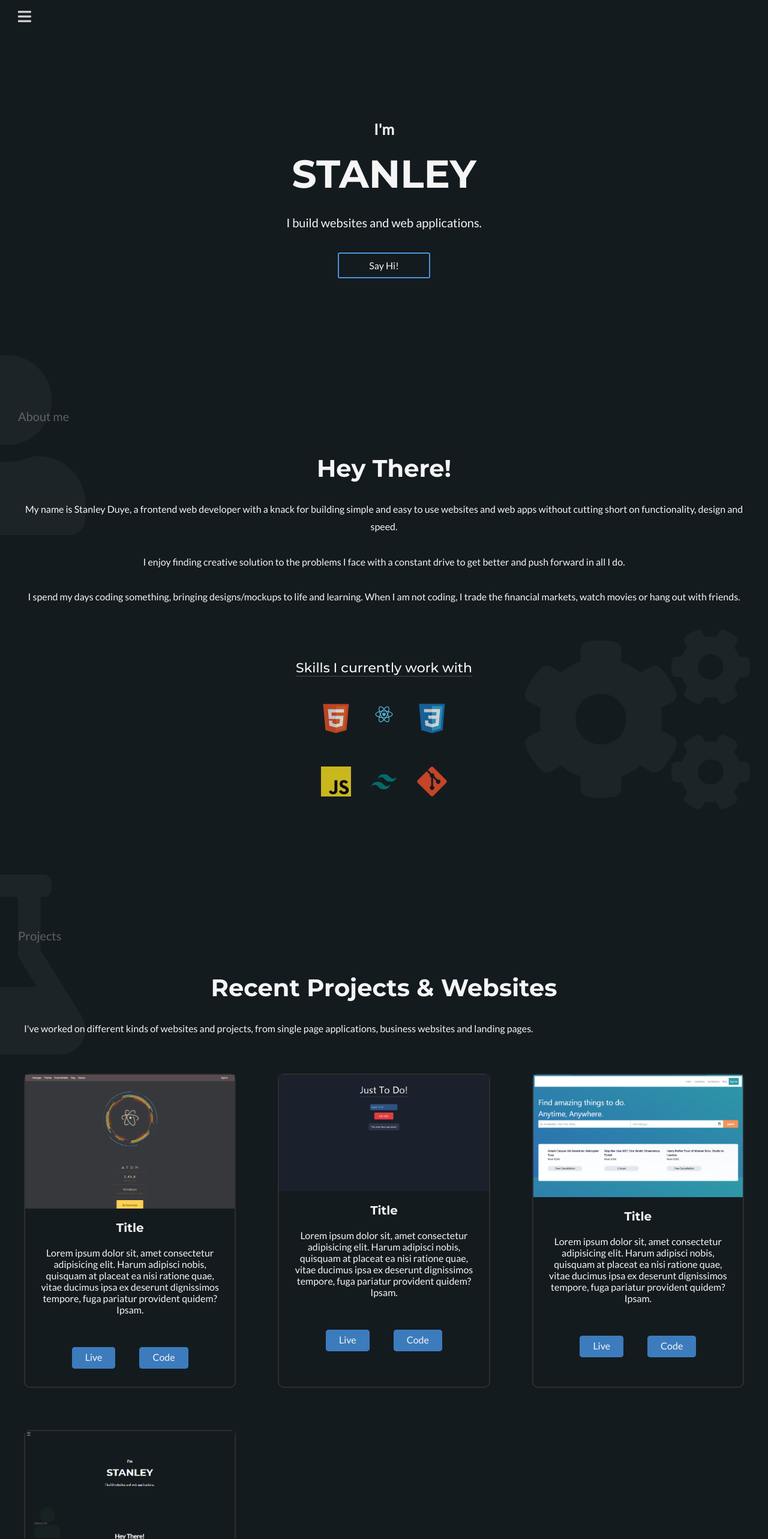
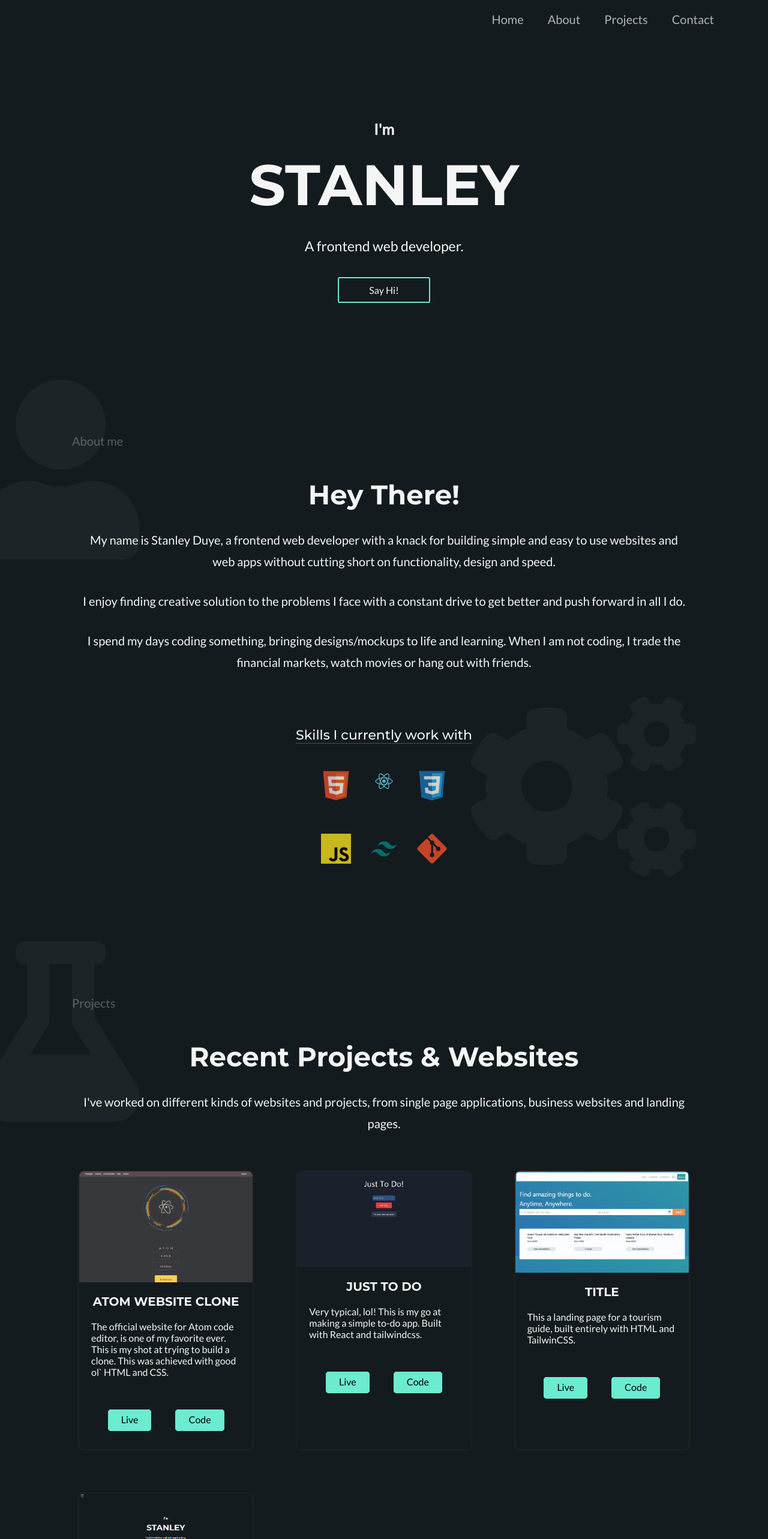
Before and after one commit to priyed/portfolio, a React (Create React App) app: page / in a window 1280 px wide. Shown: the top 2566 px of the page at 60% size. Built offline with nearby package versions, Linux system fonts and the light colour scheme; a web font is replaced by a local one.

Commit message:
made site responsive and added scroll animations

```diff
--- a/package.json
+++ b/package.json
@@ -12,13 +12,11 @@
     "@testing-library/react": "^9.5.0",
     "@testing-library/user-event": "^7.2.1",
     "@tippyjs/react": "^4.2.0",
-    "framer-motion": "^2.6.6",
-    "prop-types": "^15.7.2",
     "react": "^16.13.1",
     "react-dom": "^16.13.1",
+    "react-reveal": "^1.2.2",
     "react-router-dom": "^5.2.0",
-    "react-scripts": "3.4.1",
-    "react-transition-group": "^4.4.1"
+    "react-scripts": "3.4.1"
   },
   "scripts": {
     "start": "react-scripts start",
--- a/src/App.css
+++ b/src/App.css
@@ -45,11 +45,11 @@ body {
 
 .header p {
   margin: 30px 20px 50px;
-  font-size: 20px;
+  font-size: 17px;
 }
 
 .header a {
-  border: 2px solid #4c95dd;
+  border: 2px solid rgb(107, 235, 207);
   border-radius: 3px;
   padding: 10px 50px;
   text-decoration: none;
@@ -59,8 +59,8 @@ body {
 }
 
 .header a:hover {
-  background-color: #4c95dd;
-  color: white;
+  background-color: rgb(107, 235, 207);
+  color: #141B1F;
   padding-left: 55px;
   padding-right: 55px;
 }
@@ -68,3 +68,29 @@ body {
 .header a:active {
   transform: translateY(5px);
 }
+
+@media screen and (min-width: 620px) {
+  .header h1 {
+    font-size: 70px;
+  }
+}
+
+@media screen and (min-width: 920px) {
+  .header h1 {
+    font-size: 85px;
+  }
+
+  .header p {
+    font-size: 20px;
+  }
+}
+
+@media screen and (min-width: 1200px) {
+  .header h1 {
+    font-size: 95px;
+  }
+
+  .header p {
+    font-size: 23px;
+  }
+}
--- a/src/App.js
+++ b/src/App.js
@@ -6,8 +6,11 @@ import Projects from "./components/Projects";
 import Contact from "./components/Contact";
 import Footer from "./components/Footer";
 import "./App.css";
+import Fade from 'react-reveal/Fade';
 
 class App extends React.Component {
+
+
   render() {
     return (
       <>
--- a/src/components/About.css
+++ b/src/components/About.css
@@ -88,3 +88,25 @@
     opacity: 1;
     transform: scale(1.2);
 }
+
+@media screen and (min-width: 620px) {
+    .about-container {
+        margin-left: 80px;
+        margin-right: 80px;
+    }
+
+    .about-container h1 {
+        font-size: 45px;
+    }
+
+    .about-container p {
+        font-size: 20px;
+    }
+}
+
+@media screen and (min-width: 1200px) {
+    .about-container {
+        margin-left: 120px;
+        margin-right: 120px;
+    }
+}
--- a/src/components/About.jsx
+++ b/src/components/About.jsx
@@ -1,36 +1,45 @@
 import React from "react";
 import { FontAwesomeIcon } from "@fortawesome/react-fontawesome";
 import { faUser, faCogs } from "@fortawesome/free-solid-svg-icons";
-import 'tippy.js/dist/tippy.css';
-import Skills from './Skills';
+import "tippy.js/dist/tippy.css";
+import Skills from "./Skills";
 import "./About.css";
+import Slide from "react-reveal/Slide";
+import Fade from "react-reveal/Fade";
 
 const About = () => {
   return (
     <div className="about-container container" id="about">
-      <FontAwesomeIcon icon={faUser} className="profile-icon"/>
+      <FontAwesomeIcon icon={faUser} className="profile-icon" />
       <h4>About me</h4>
+      <Slide left>
         <h1>Hey There!</h1>
+      </Slide>
+
+      <Slide up>
         <p>
           My name is Stanley Duye, a frontend web developer with a knack for
           building simple and easy to use websites and web apps without cutting
           short on functionality, design and speed.
         </p>
         <p>
-        I enjoy finding creative solution to the problems I face with a constant
-        drive to get better and push forward in all I do.
+          I enjoy finding creative solution to the problems I face with a
+          constant drive to get better and push forward in all I do.
         </p>
         <p>
           I spend my days coding something, bringing designs/mockups to life and
           learning. When I am not coding, I trade the financial markets, watch
           movies or hang out with friends.
         </p>
+      </Slide>
 
       <div className="skills-container">
-      <FontAwesomeIcon icon={faCogs} className="skill-cogs"/>
+        <FontAwesomeIcon icon={faCogs} className="skill-cogs" />
+
         <h3>Skills I currently work with</h3>
-        <Skills/>
-
+        <Fade right>
+          <Skills />
+        </Fade>
       </div>
     </div>
   );
--- a/src/components/Home.jsx
+++ b/src/components/Home.jsx
@@ -1,16 +1,21 @@
 import React from "react";
+import Slide from "react-reveal/Slide";
 
 const Home = () => {
   return (
     <div className="header" id="home">
+
+      <Slide down>
       <h2>I'm</h2>
       <h1>STANLEY</h1>
-      <p>I build websites and web applications.</p>
-      <a href="#" className="contact-btn">Say Hi!</a>
+      <p>A frontend web developer.</p>
+
+        <a href="#contact" className="contact-btn">
+          Say Hi!
+        </a>
+      </Slide>
     </div>
   );
 };
 
-/* Make this the main component */
-
 export default Home;
--- a/src/components/Navigation.css
+++ b/src/components/Navigation.css
@@ -6,13 +6,14 @@
     position: fixed;
     top: 0;
     width: 100%;
-    height: 60px;
+    height: 70px;
     z-index: 100;
     transition: top 0.6s;
 }
 
 .menubtn {
-    font-size: 25px;
+    width: 30px;
+    height: auto;
     margin-left: 30px;
     position: absolute;
     top: 15px;
@@ -22,7 +23,7 @@
 }
 
 .menubtn:hover, .closebtn:hover         {
-    color: #4c95dd;
+    color: rgb(107, 235, 207);
 }
 
 .lock-scroll {
@@ -35,7 +36,7 @@
     top: 15px;
     text-decoration: none;
     color: #ccc;
-    font-size: 30px;
+    width: 30px;
 }
 
 .sidenav {
@@ -45,7 +46,7 @@
     z-index: 1;
     top: 0;
     left: 0;
-    background-color: #161B22;
+    background-color: #141B1F;
     overflow-x: hidden;
     transition: 0.5s;
     padding-top: 60px;
@@ -71,8 +72,8 @@
 }
 
 .link:hover {
-    border-bottom: 1px solid #4c95dd;
-    color: #4c95dd;
+    border-bottom: 1px solid rgb(107, 235, 207);
+    color: rgb(107, 235, 207);
 }
 
 .link:active {
@@ -85,11 +86,30 @@
 }
 
 @media screen and (min-width: 620px) {
+    .menubtn {
+        display: none;
+    }
 
+    .desktop-navigation {
+        display: block;
+    }
+
+    nav ul {
+        list-style: none;
+        display: flex;
+        margin-right: 30px;
+        margin-top: 20px;
+    }
+
+    .link {
+        margin: 0 20px;
+    }
 }
 
-@media screen and (min-width: 960px) {
-
+@media screen and (min-width: 920px) {
+    nav ul {
+        margin-right: 70px;
+    }
 }
 
 @media screen and (min-width: 1200px) {
--- a/src/components/Navigation.jsx
+++ b/src/components/Navigation.jsx
@@ -1,6 +1,4 @@
 import React, { useState, useEffect } from "react";
-import { FontAwesomeIcon } from "@fortawesome/react-fontawesome";
-import { faBars, faTimes } from "@fortawesome/free-solid-svg-icons";
 import { debounce } from "../utilities/helpers";
 import "./Navigation.css";
 
@@ -32,24 +30,50 @@ const Navigation = () => {
     document.getElementById("mySidenav").style.width = "250px";
     document.getElementById("main").style.marginLeft = "250px";
     document.getElementById("main").style.display = "none";
-    document.body.classList.toggle('lock-scroll');
+    document.body.classList.toggle("lock-scroll");
   };
 
   const closeNav = () => {
     document.getElementById("mySidenav").style.width = "0";
     document.getElementById("main").style.marginLeft = "0";
-    document.getElementById("main").style.display = "block"
-    document.body.classList.toggle('lock-scroll');
+    document.getElementById("main").style.display = "block";
+    document.body.classList.toggle("lock-scroll");
   };
 
   return (
-    <div className="navigation" style={{ top: visible ? "0" : "-60px" }}>
+    <div className="navigation" style={{ top: visible ? "0" : "-70px" }}>
       <div id="main" className="lock-scroll">
-        <FontAwesomeIcon icon={faBars} onClick={openNav}className="menubtn"/>
+        <svg
+          xmlns="http://www.w3.org/2000/svg"
+          fill="none"
+          viewBox="0 0 24 24"
+          stroke="currentColor"
+          onClick={openNav}
+          className="menubtn"
+        >
+          <path
+            strokeLinecap="round"
+            strokeLinejoin="round"
+            strokeWidth={2}
+            d="M4 8h16M4 16h16"
+          />
+        </svg>
       </div>
       <nav id="mySidenav" className="sidenav">
-        <a href="javascript:void(0)" className="closebtn" onClick={closeNav}>
-          <FontAwesomeIcon icon={faTimes} />
+        <a href="#c" className="closebtn" onClick={closeNav}>
+          <svg
+            xmlns="http://www.w3.org/2000/svg"
+            fill="none"
+            viewBox="0 0 24 24"
+            stroke="currentColor"
+          >
+            <path
+              strokeLinecap="round"
+              strokeLinejoin="round"
+              strokeWidth={2}
+              d="M6 18L18 6M6 6l12 12"
+            />
+          </svg>
         </a>
         <ul>
           <li>
--- a/src/components/Projects.css
+++ b/src/components/Projects.css
@@ -30,7 +30,6 @@
 }
 
 .projects-about {
-  text-align: left;
   font-size: 16px;
   font-weight: lighter;
   color: #f5f5f5;
@@ -46,24 +45,27 @@
 }
 
 .project-card {
-  border: 2px solid rgb(46, 46, 46);
+  border: 2px solid rgb(31, 31, 31);
   border-radius: 10px;
+  box-shadow: 0px 1px 1px 0.5px rgb(31, 31, 31);
   display: flex;
   flex-direction: column;
   align-items: center;
   transition: all 0.3s ease-in-out;
   margin: 10px;
+  overflow: hidden;
 }
 
 .project-card strong {
   font-size: 20px;
   font-family: "Montserrat";
+  text-transform: uppercase;
   margin-top: 20px;
 }
 
 .project-card p {
   margin: 20px 20px;
-  text-align: center;
+  text-align: left;
 }
 
 .project-card:hover {
@@ -81,10 +83,10 @@
 .project-anchors a {
   margin: 0 20px;
   text-decoration: none;
-  border: 2px solid #3c7cbd;
-  background-color: #3c7cbd;
+  border: 2px solid rgb(107, 235, 207);
+  background-color: rgb(107, 235, 207);
   border-radius: 5px;
-  color: whitesmoke;
+  color: #000;
   padding: 5px 20px 8px;
   transition: all 0.3s;
 }
@@ -93,3 +95,27 @@
   background-color: transparent;
   color: white;
 }
+
+@media screen and (min-width: 620px) {
+  .projects-container {
+    margin-left: 70px;
+    margin-right: 70px;
+  }
+  .projects-container h2 {
+    font-size: 45px;
+  }
+  .projects-about {
+    font-size: 20px;
+  }
+}
+
+@media screen and (min-width: 960px) {
+  .projects-container {
+    margin-left: 120px;
+    margin-right: 120px;
+  }
+}
+
+@media screen and (min-width: 1200px) {
+
+}
--- a/src/components/Projects.jsx
+++ b/src/components/Projects.jsx
@@ -6,27 +6,32 @@ import justtodo from "../assets/projectimages/justtodo.PNG";
 import portfolio from "../assets/projectimages/portfolio.PNG";
 import tourist from "../assets/projectimages/tourist.PNG";
 import "./Projects.css";
+import Zoom from "react-reveal/Zoom";
 
 const Projects = () => {
   return (
     <div className="projects-container" id="projects">
       <FontAwesomeIcon icon={faFlask} className="project-icon" />
       <h4>Projects</h4>
+      <Zoom top duration={2000}>
         <h2>Recent Projects & Websites</h2>
+      </Zoom>
+
+      <Zoom duration={2000}>
         <p className="projects-about">
           I've worked on different kinds of websites and projects, from single
           page applications, business websites and landing pages.
         </p>
+      </Zoom>
 
+      <Zoom duration={3000}>
         <div className="projects">
           <div className="project-card">
-          <img src={Atom} alt="project image" />
-          <strong>Title</strong>
+            <img src={Atom} alt="project" />
+            <strong>Atom website clone</strong>
             <p>
-            Lorem ipsum dolor sit, amet consectetur adipisicing elit. Harum
-            adipisci nobis, quisquam at placeat ea nisi ratione quae, vitae
-            ducimus ipsa ex deserunt dignissimos tempore, fuga pariatur
-            provident quidem? Ipsam.
+              The official website for Atom code editor, is one of my favorite
+              ever. This is my shot at trying to build a clone. This was achieved with good ol` HTML and CSS.
             </p>
             <div className="project-anchors">
               <a href="#live">Live</a>
@@ -35,13 +40,11 @@ const Projects = () => {
           </div>
 
           <div className="project-card">
-          <img src={justtodo} alt="project image" />
-          <strong>Title</strong>
+            <img src={justtodo} alt="project" />
+            <strong>Just To Do</strong>
             <p>
-            Lorem ipsum dolor sit, amet consectetur adipisicing elit. Harum
-            adipisci nobis, quisquam at placeat ea nisi ratione quae, vitae
-            ducimus ipsa ex deserunt dignissimos tempore, fuga pariatur
-            provident quidem? Ipsam.
+              Very typical, lol! This is my go at making a simple to-do app.
+              Built with React and tailwindcss.
             </p>
             <div className="project-anchors">
               <a href="#live">Live</a>
@@ -50,13 +53,10 @@ const Projects = () => {
           </div>
 
           <div className="project-card">
-          <img src={tourist} alt="project image" />
+            <img src={tourist} alt="project" />
             <strong>Title</strong>
             <p>
-            Lorem ipsum dolor sit, amet consectetur adipisicing elit. Harum
-            adipisci nobis, quisquam at placeat ea nisi ratione quae, vitae
-            ducimus ipsa ex deserunt dignissimos tempore, fuga pariatur
-            provident quidem? Ipsam.
+              This a landing page for a tourism guide, built entirely with HTML and TailwinCSS.
             </p>
             <div className="project-anchors">
               <a href="#live">Live</a>
@@ -65,7 +65,7 @@ const Projects = () => {
           </div>
 
           <div className="project-card">
-          <img src={portfolio} alt="project image" />
+            <img src={portfolio} alt="project" />
             <strong>Title</strong>
             <p>
               Lorem ipsum dolor sit, amet consectetur adipisicing elit. Harum
@@ -79,6 +79,7 @@ const Projects = () => {
             </div>
           </div>
         </div>
+      </Zoom>
     </div>
   );
 };
```
Also changed, not shown: src/components/Contact.jsx (+14 -12 lines), src/components/Contacts.css (+35 -4 lines), 1 other file (tests, documents, lock files or other folders). Lines whose indentation alone changed are shown as unchanged.
